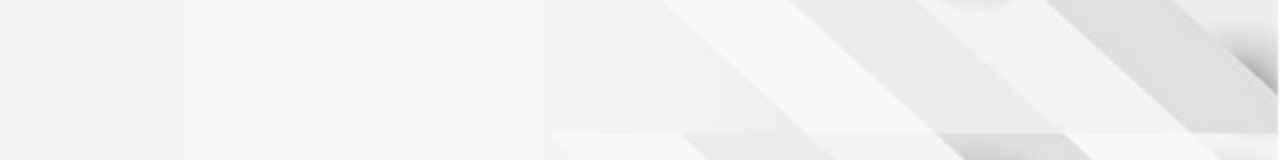
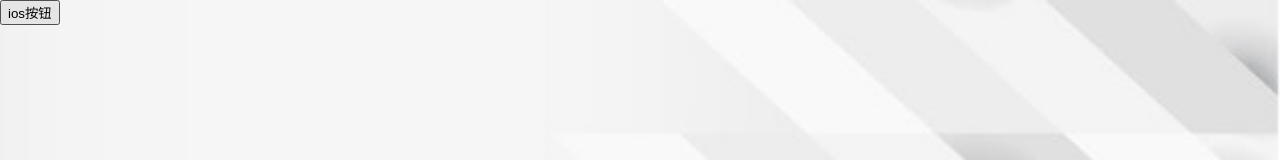
Before and after one commit to iweec/iweec.github.io, a website: page games/index.html in a window 1280 px wide. Shown: the top 160 px of the page. Drawn offline with Linux system fonts and the light colour scheme.

Commit message:
Update index.html

```diff
--- a/games/index.html
+++ b/games/index.html
@@ -20,7 +20,7 @@
 
 <body>
     <img src="image.jpg">
-    <div style="z-index:999">
+    <div style="position: absolute; z-index: 10">
         <a href="http://iwade.eu.org/games/button"><input type="button" value="ios按钮"></a>
     </div>
 
```
